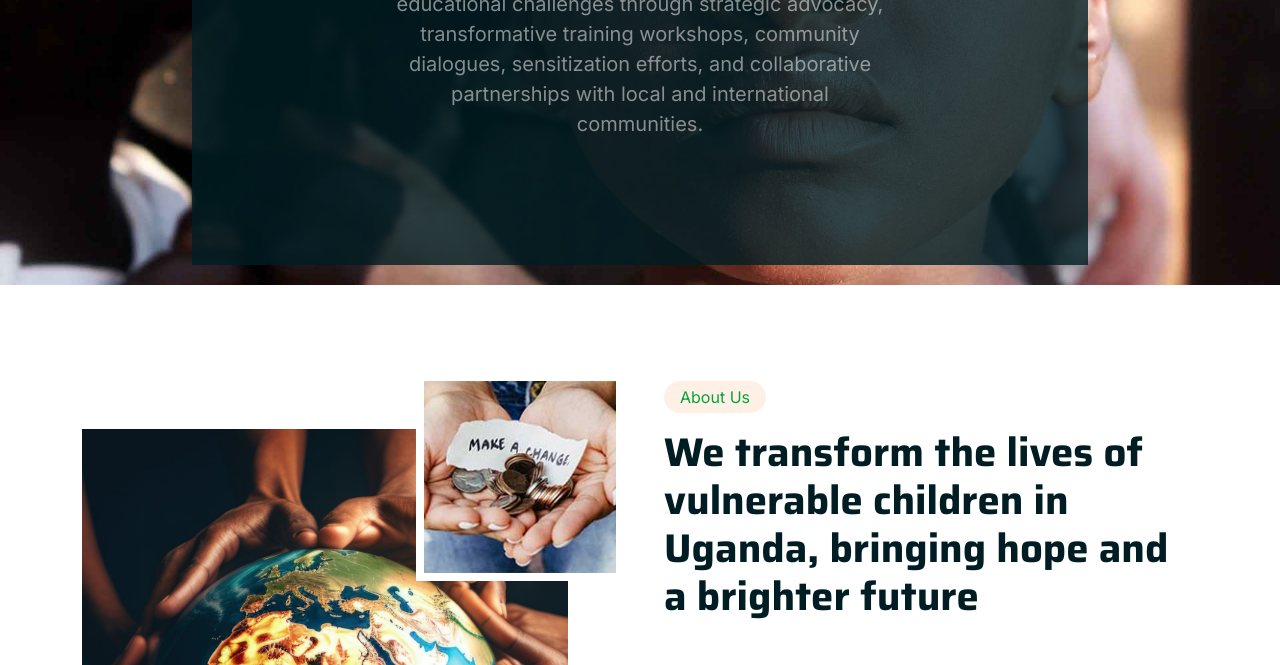
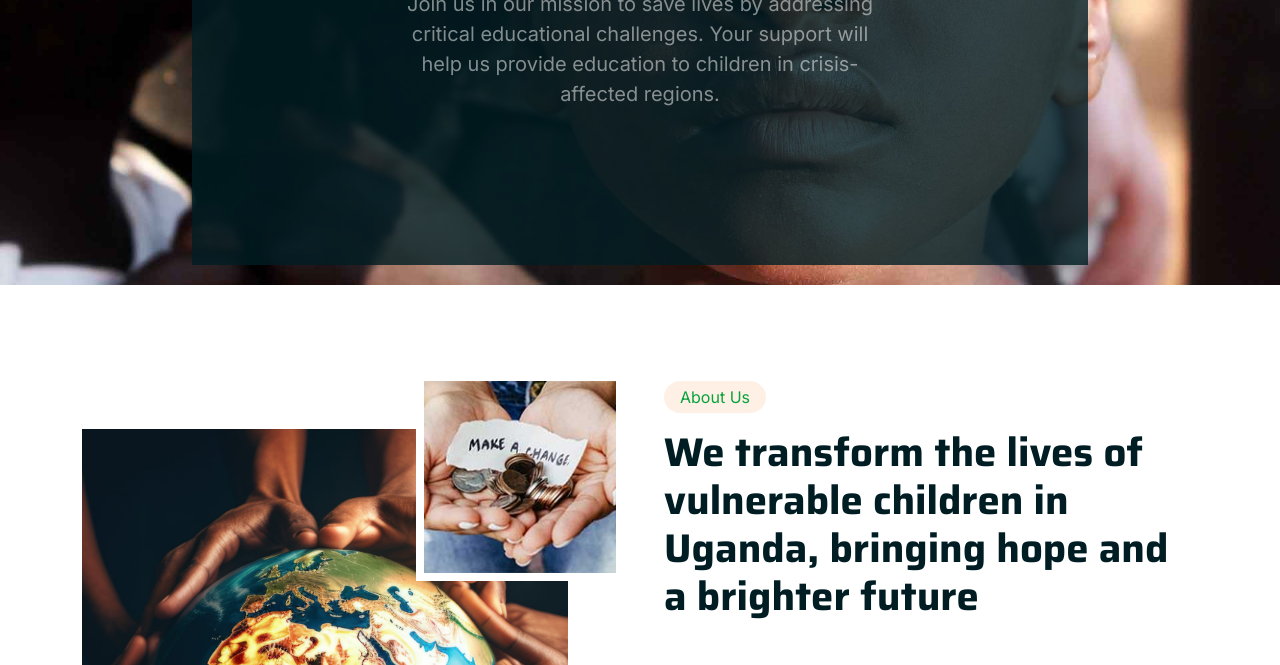
Before and after one commit to kiwanacollins/Dare4TheFutureInitiative, a website with bundled scripts: page index.html in a window 1280 px wide. Shown: the part 435-1100 px from the top of the page. Built offline with nearby package versions, Linux system fonts and the light colour scheme.

Commit message:
Update home page mission statement for better clarity

```diff
--- a/index.html
+++ b/index.html
@@ -180,9 +180,9 @@
                             <div class="row justify-content-center">
                                 <div class="col-lg-7 pt-5">
                                     <h1 class="display-4 text-white mb-3 animated slideInDown">Let's Save More Lives With Your Helping Hand!</h1>
-                                    <p class="fs-5 text-white-50 mb-5 animated slideInDown">We are dedicated to addressing profound educational challenges through strategic
-                                        advocacy, transformative training workshops, community dialogues, sensitization
-                                        efforts, and collaborative partnerships with local and international communities.</p>
+                                    <p class="fs-5 text-white-50 mb-5 animated slideInDown">Join us in our mission to save lives by addressing critical educational challenges.
+                                        Your support will help us provide education to children in crisis-affected regions.</p>
+                                    </p>
 
                                 </div>
                             </div>
```
